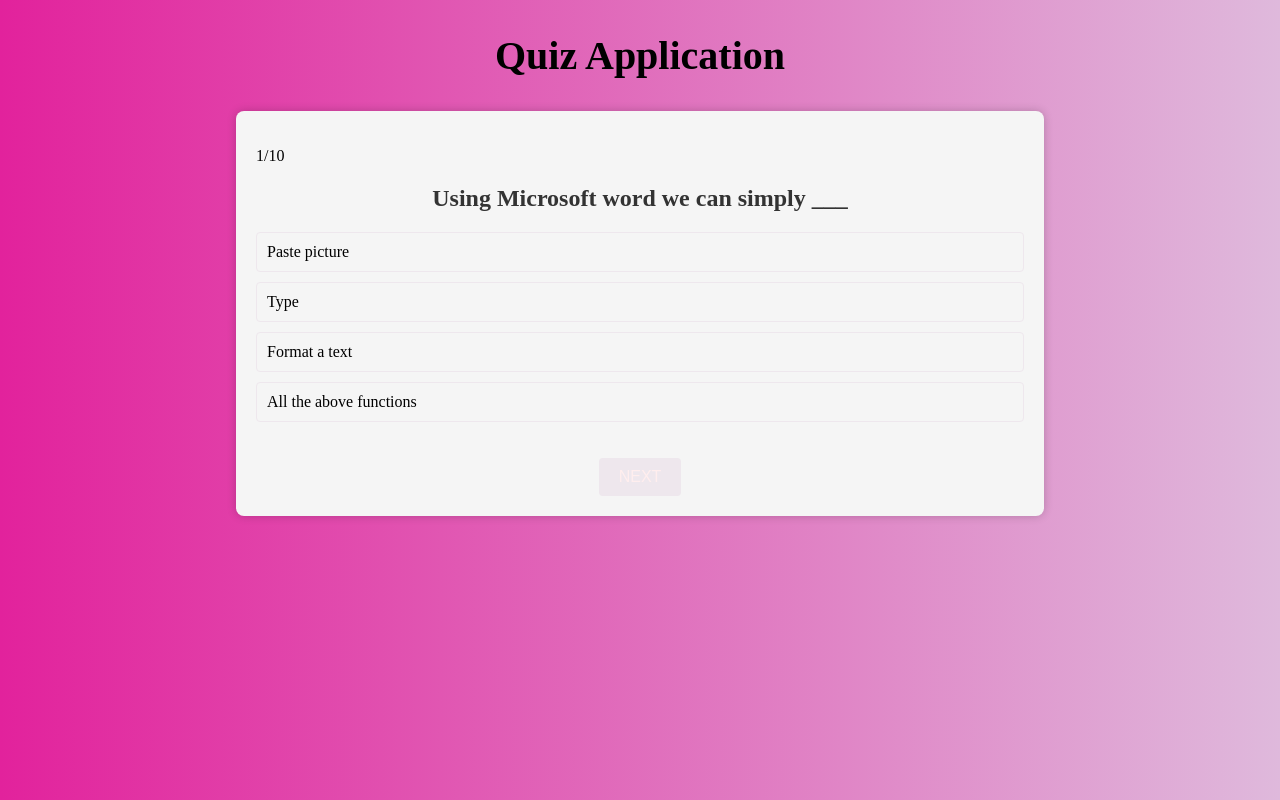
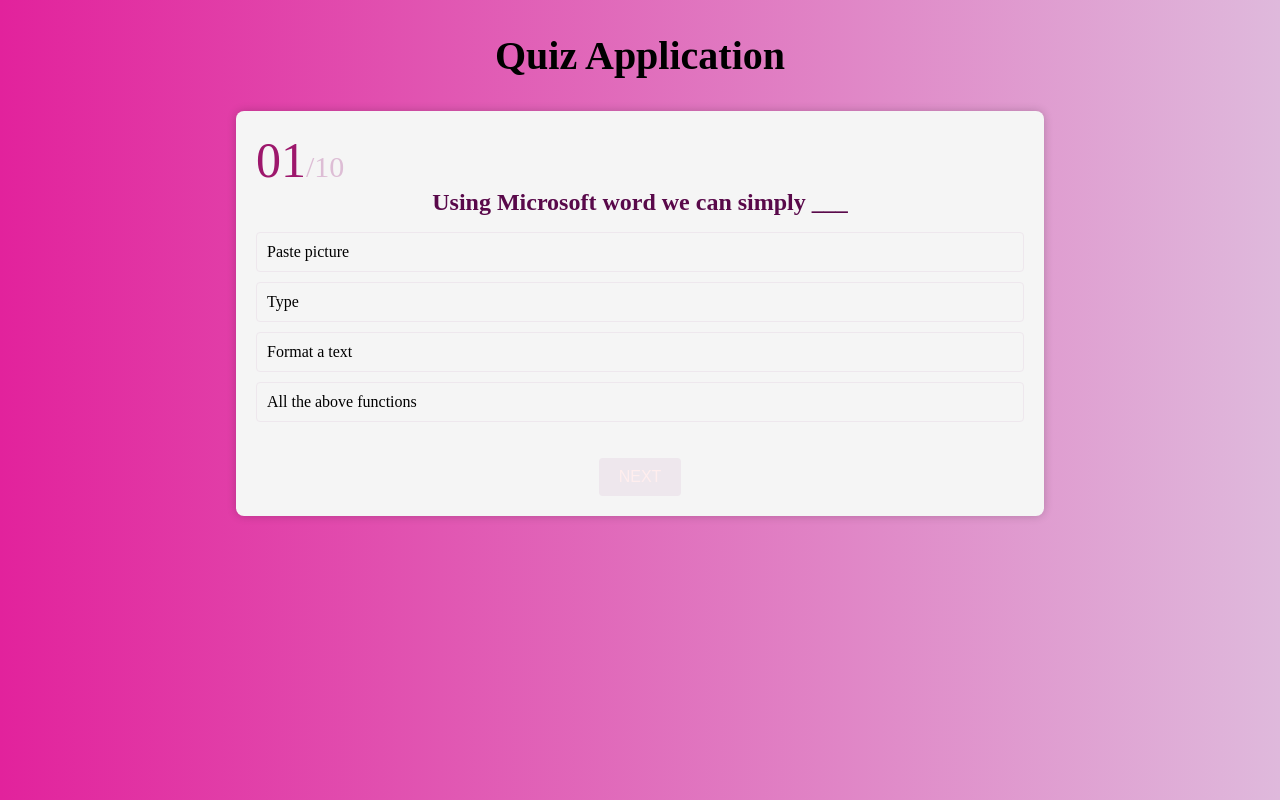
Before and after one commit to mendoncamaria/quiz-app, a React (Vite) app: page / in a window 1280 px wide. Built offline with nearby package versions, Linux system fonts and the light colour scheme.

Commit message:
Fixed Current Question counter

```diff
--- a/src/container/Preview.jsx
+++ b/src/container/Preview.jsx
@@ -2,6 +2,7 @@
 import { getRemarks } from '../helpers/utils';
 import {
   BackButton,
+  ButtonContainer,
   NextButton,
   PreviewAnswer,
   PreviewMessage,
@@ -39,10 +40,10 @@
           </PreviewQuestion>
         ))}
       </Score>
-      <div style={{ display: 'flex', gap: '1rem', justifyContent: 'center' }}>
+      <ButtonContainer>
         <NextButton onClick={() => setResult(true)}>NEXT</NextButton>
         <BackButton onClick={onBackButtonClick}>BACK</BackButton>
-      </div>
+      </ButtonContainer>
     </>
   );
 };
--- a/src/container/Quiz.jsx
+++ b/src/container/Quiz.jsx
@@ -6,6 +6,9 @@
   OptionsList,
   OptionItem,
   NextButton,
+  ButtonContainer,
+  CurrentQuestion,
+  CurrentQuestionDark,
 } from '../styles/StyledComponents';
 import { PreviewPage } from './Preview';
 
@@ -60,9 +63,14 @@
         </>
       ) : (
         <>
-          <p>
-            {currentQuestionIndex + 1}/{questions.length}
-          </p>
+          <CurrentQuestion>
+            <CurrentQuestionDark>
+              {currentQuestionIndex + 1 <= 9
+                ? `0${currentQuestionIndex + 1}`
+                : currentQuestionIndex + 1}
+            </CurrentQuestionDark>
+            /{questions.length}
+          </CurrentQuestion>
           <>
             <Question>{currentQuestion.question}</Question>
             <OptionsList>
@@ -80,9 +88,7 @@
               ))}
             </OptionsList>
           </>
-          <div
-            style={{ display: 'flex', gap: '1rem', justifyContent: 'center' }}
-          >
+          <ButtonContainer>
             <NextButton
               onClick={handleNextButtonClick}
               disabled={
@@ -91,7 +97,7 @@
             >
               NEXT
             </NextButton>
-          </div>
+          </ButtonContainer>
         </>
       )}
     </QuizContainer>
--- a/src/styles/StyledComponents.js
+++ b/src/styles/StyledComponents.js
@@ -18,8 +18,8 @@
 
 export const Question = styled.h2`
   font-size: 24px;
-  margin-bottom: 20px;
-  color: #333;
+  margin: 0;
+  color: #59094a;
   text-align: center;
 `;
 
@@ -124,3 +124,18 @@
   color: #9d176c;
   font-weight: bold;
 `;
+export const ButtonContainer = styled.div`
+  display: flex;
+  gap: 1rem;
+  justify-content: center;
+`;
+
+export const CurrentQuestion = styled.p`
+  font-size: 30px;
+  color: #ddbdd5;
+  margin: 0;
+`;
+export const CurrentQuestionDark = styled.span`
+  font-size: 50px;
+  color: #9d176c;
+`;
```
